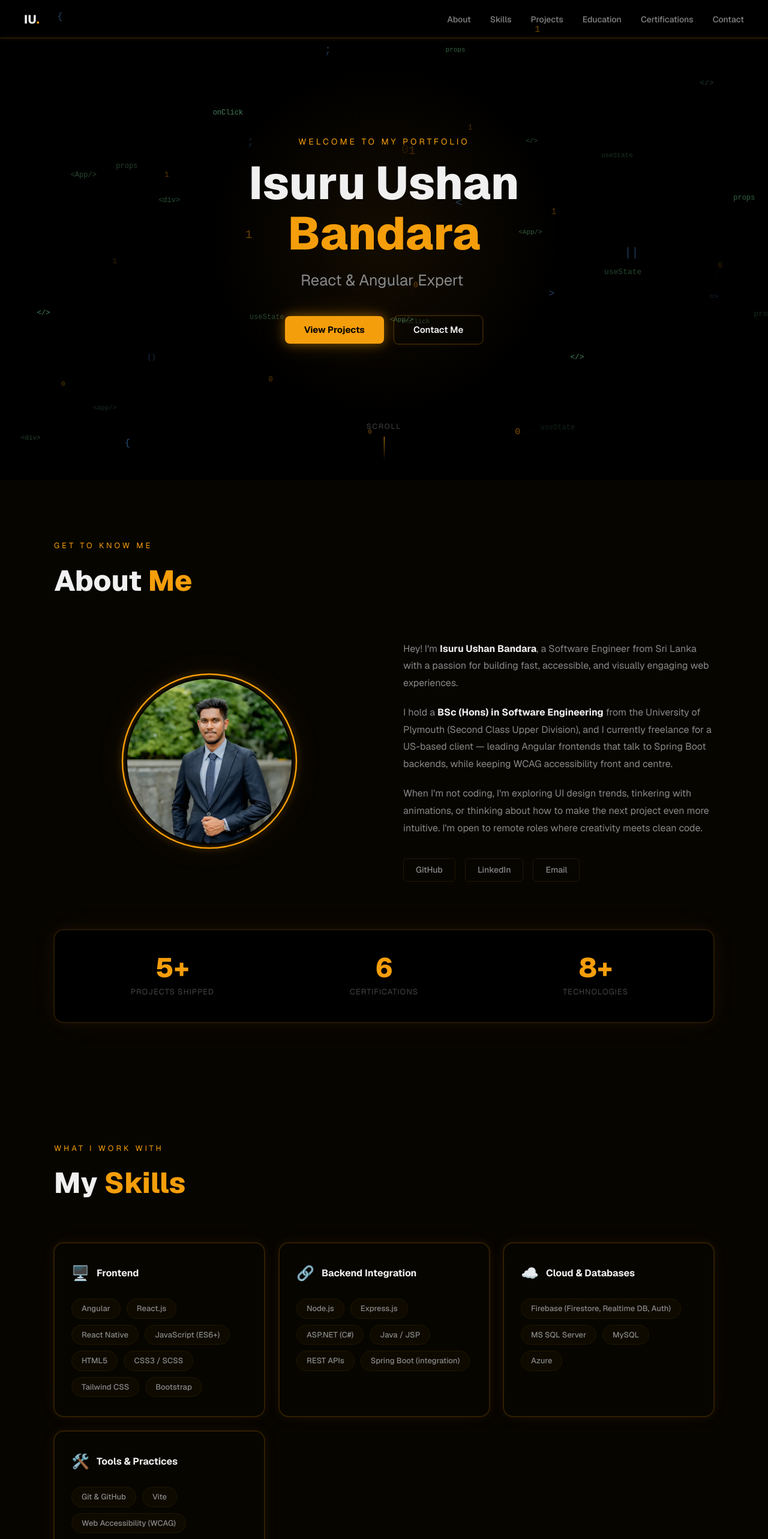
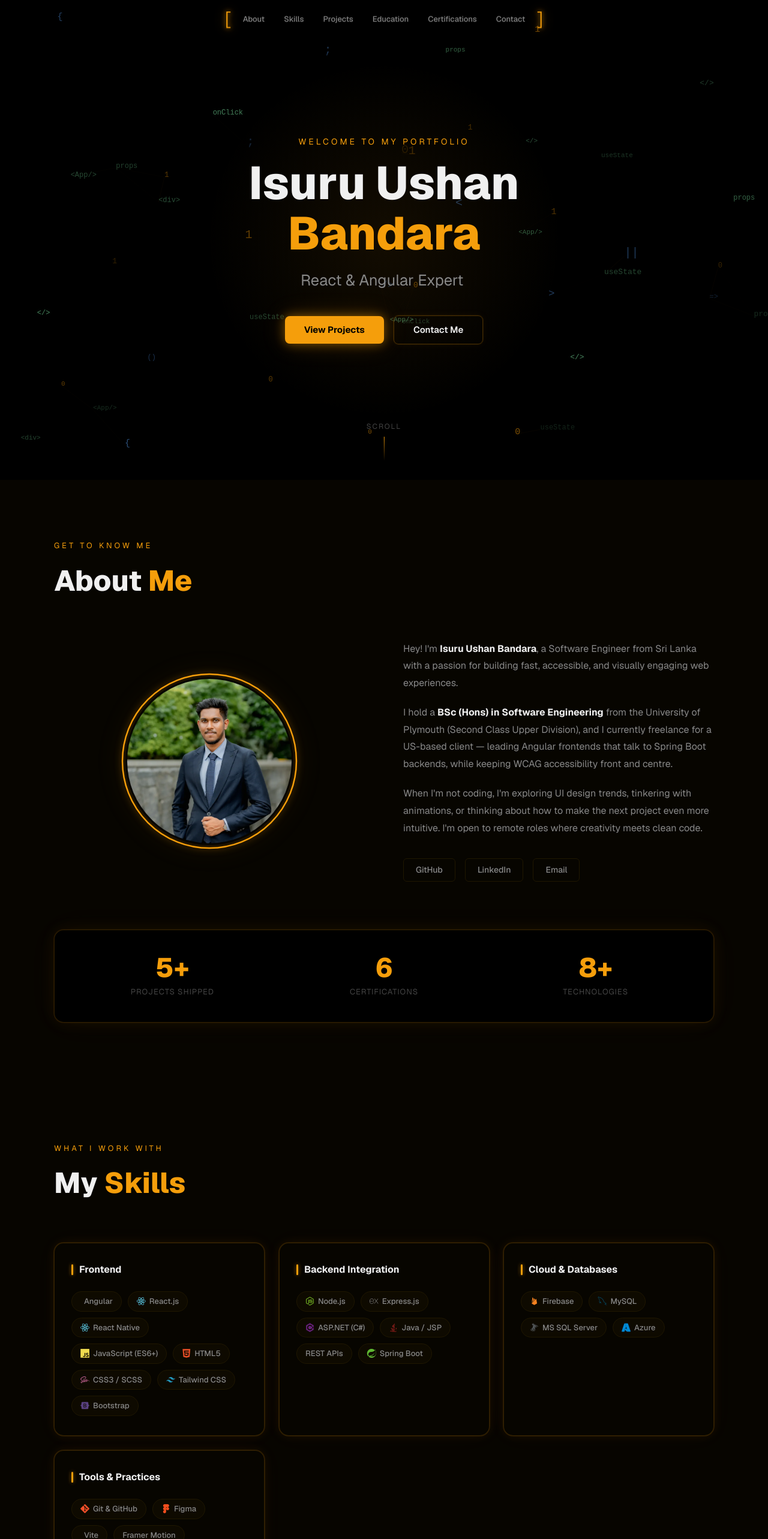
Before and after one commit to IsuruUshanBandara/IsuruUshanBandara.github.io, a React (Vite) app: page / in a window 1280 px wide. Shown: the top 2566 px of the page at 60% size. Built offline with nearby package versions, Linux system fonts and the light colour scheme; no server answers.

Commit message:
[Update]: Updated navbar styles and added scroll top button
Updated navbar styles and added scroll top button

```diff
--- a/index.html
+++ b/index.html
@@ -8,6 +8,7 @@
     <link rel="preconnect" href="https://fonts.googleapis.com" />
     <link rel="preconnect" href="https://fonts.gstatic.com" crossorigin />
     <link href="https://fonts.googleapis.com/css2?family=Geist:wght@300;400;500;600;700;800&display=swap" rel="stylesheet" />
+    <link rel="stylesheet" href="https://cdn.jsdelivr.net/gh/devicons/devicon@latest/devicon.min.css" />
   </head>
   <body>
     <div id="root"></div>
--- a/src/App.jsx
+++ b/src/App.jsx
@@ -1,4 +1,5 @@
 import Navbar from './components/Navbar'
+import ScrollToTop from './components/ScrollToTop'
 import Hero from './components/sections/Hero'
 import About from './components/sections/About'
 import Skills from './components/sections/Skills'
@@ -26,6 +27,7 @@ function App() {
       <Certifications />
       <Contact />
       <Footer />
+      <ScrollToTop />
     </main>
   )
 }
--- a/src/components/Navbar.jsx
+++ b/src/components/Navbar.jsx
@@ -9,6 +9,8 @@ const LINKS = [
   { label: 'Certifications', href: '#certifications' },
   { label: 'Contact',        href: '#contact'        },
 ]
+
+const BRACKET_GLOW = '0 0 8px rgba(245,158,11,0.9), 0 0 20px rgba(245,158,11,0.5), 0 0 40px rgba(245,158,11,0.2)'
 
 export default function Navbar() {
   const [scrolled, setScrolled] = useState(false)
@@ -28,11 +30,10 @@ export default function Navbar() {
       style={{
         position: 'fixed', top: 0, left: 0, right: 0,
         zIndex: 100,
-        padding: '0 40px',
         height: 64,
         display: 'flex',
         alignItems: 'center',
-        justifyContent: 'space-between',
+        justifyContent: 'center',
         background: scrolled ? 'rgba(4,3,0,0.92)' : 'transparent',
         backdropFilter: scrolled ? 'blur(14px)' : 'none',
         transition: 'background 0.4s, backdrop-filter 0.4s',
@@ -40,26 +41,37 @@ export default function Navbar() {
         willChange: 'transform',
       }}
     >
-      {/* Logo */}
-      <a href="#hero" style={{ textDecoration: 'none' }}>
-        <span style={{ fontWeight: 800, fontSize: 20, color: 'var(--text-primary)' }}>
-          IU<span style={{ color: 'var(--accent)' }}>.</span>
+      {/* Bracketed nav */}
+      <div style={{ display: 'flex', alignItems: 'center', gap: 0 }}>
+
+        {/* Left bracket */}
+        <span style={{
+          fontSize: 32,
+          fontWeight: 300,
+          lineHeight: 1,
+          color: 'var(--accent)',
+          textShadow: BRACKET_GLOW,
+          userSelect: 'none',
+          marginRight: 4,
+        }}>
+          [
         </span>
-      </a>
 
-      {/* Nav links */}
-      <ul style={{ display: 'flex', gap: 32, listStyle: 'none', margin: 0, padding: 0 }}>
+        {/* Links */}
+        <ul style={{ display: 'flex', gap: 0, listStyle: 'none', margin: 0, padding: 0 }}>
           {LINKS.map(link => (
             <li key={link.href}>
               <a
                 href={link.href}
                 onClick={() => setActive(link.href)}
                 style={{
+                  display: 'block',
                   textDecoration: 'none',
-                fontSize: 14,
-                fontWeight: 500,
+                  fontSize: 13,
+                  fontWeight: active === link.href ? 600 : 500,
                   color: active === link.href ? 'var(--accent)' : 'var(--text-secondary)',
-                transition: 'color 0.2s',
+                  padding: '0 16px',
+                  transition: 'color 0.2s, font-weight 0.2s',
                 }}
                 onMouseEnter={e => e.currentTarget.style.color = 'var(--text-primary)'}
                 onMouseLeave={e => {
@@ -74,17 +86,20 @@ export default function Navbar() {
           ))}
         </ul>
 
-      {/* Glowing bottom border line */}
-      <div style={{
-        position: 'absolute',
-        bottom: 0, left: 0, right: 0,
-        height: '1px',
-        background: `rgba(245,158,11,${scrolled ? '0.55' : '0.28'})`,
-        boxShadow: scrolled
-          ? '0 0 8px rgba(245,158,11,0.6), 0 0 22px rgba(245,158,11,0.3), 0 0 50px rgba(245,158,11,0.12)'
-          : '0 0 6px rgba(245,158,11,0.35), 0 0 16px rgba(245,158,11,0.14)',
-        transition: 'background 0.4s, box-shadow 0.4s',
-      }} />
+        {/* Right bracket */}
+        <span style={{
+          fontSize: 32,
+          fontWeight: 300,
+          lineHeight: 1,
+          color: 'var(--accent)',
+          textShadow: BRACKET_GLOW,
+          userSelect: 'none',
+          marginLeft: 4,
+        }}>
+          ]
+        </span>
+
+      </div>
     </motion.nav>
   )
 }
--- /dev/null
+++ b/src/components/ScrollToTop.jsx
@@ -0,0 +1,54 @@
+import { useState, useEffect } from 'react'
+import { motion, AnimatePresence } from 'framer-motion'
+
+export default function ScrollToTop() {
+  const [visible, setVisible] = useState(false)
+
+  useEffect(() => {
+    const onScroll = () => setVisible(window.scrollY > 400)
+    window.addEventListener('scroll', onScroll, { passive: true })
+    return () => window.removeEventListener('scroll', onScroll)
+  }, [])
+
+  const scrollUp = () => window.scrollTo({ top: 0, behavior: 'smooth' })
+
+  return (
+    <AnimatePresence>
+      {visible && (
+        <motion.button
+          key="scroll-top"
+          onClick={scrollUp}
+          initial={{ opacity: 0, y: 20, scale: 0.8 }}
+          animate={{ opacity: 1, y: 0,  scale: 1   }}
+          exit={{    opacity: 0, y: 20, scale: 0.8 }}
+          transition={{ duration: 0.25, ease: 'easeOut' }}
+          whileHover={{ scale: 1.12, boxShadow: '0 0 0 1px rgba(245,158,11,0.8), 0 0 20px rgba(245,158,11,0.5), 0 0 44px rgba(245,158,11,0.2)' }}
+          whileTap={{ scale: 0.95 }}
+          aria-label="Scroll to top"
+          style={{
+            position: 'fixed',
+            bottom: 36,
+            right: 36,
+            zIndex: 200,
+            width: 46,
+            height: 46,
+            borderRadius: '50%',
+            background: 'rgba(4,3,0,0.85)',
+            border: '1px solid rgba(245,158,11,0.45)',
+            color: 'var(--accent)',
+            fontSize: 20,
+            display: 'flex',
+            alignItems: 'center',
+            justifyContent: 'center',
+            cursor: 'pointer',
+            backdropFilter: 'blur(12px)',
+            boxShadow: '0 0 0 1px rgba(245,158,11,0.28), 0 0 14px rgba(245,158,11,0.2)',
+            transition: 'box-shadow 0.2s',
+          }}
+        >
+          ↑
+        </motion.button>
+      )}
+    </AnimatePresence>
+  )
+}
--- a/src/components/sections/Contact.jsx
+++ b/src/components/sections/Contact.jsx
@@ -151,7 +151,7 @@ export default function Contact() {
           or just a chat — my inbox is open.
         </motion.p>
 
-        <div style={{ display: 'grid', gridTemplateColumns: 'repeat(auto-fit, minmax(300px, 1fr))', gap: 48 }}>
+        <div style={{ display: 'grid', gridTemplateColumns: '1fr 1fr', gap: 64, alignItems: 'start' }}>
 
           {/* Contact links */}
           <motion.div
@@ -197,9 +197,9 @@ export default function Contact() {
 
           {/* Contact form */}
           <motion.form
-            custom={4} variants={fadeUp} initial="hidden" whileInView="visible" viewport={{ once: true }}
+            custom={3} variants={fadeUp} initial="hidden" whileInView="visible" viewport={{ once: true }}
             onSubmit={handleSubmit}
-            style={{ display: 'flex', flexDirection: 'column', gap: 16 }}
+            style={{ display: 'flex', flexDirection: 'column', gap: 16, margin: 0, padding: 0 }}
           >
             <div>
               <label style={{ fontSize: 13, color: 'var(--text-muted)', display: 'block', marginBottom: 6 }}>Name</label>
--- a/src/components/sections/Skills.jsx
+++ b/src/components/sections/Skills.jsx
@@ -8,30 +8,56 @@ const fadeUp = {
   }),
 }
 
+// icon: devicon class name, or null for skills with no devicon
 const SKILL_GROUPS = [
   {
     category: 'Frontend',
-    icon: '🖥️',
-    skills: ['Angular', 'React.js', 'React Native', 'JavaScript (ES6+)', 'HTML5', 'CSS3 / SCSS', 'Tailwind CSS', 'Bootstrap'],
+    skills: [
+      { name: 'Angular',           icon: 'devicon-angular-plain colored'        },
+      { name: 'React.js',          icon: 'devicon-react-original colored'        },
+      { name: 'React Native',      icon: 'devicon-react-original colored'        },
+      { name: 'JavaScript (ES6+)', icon: 'devicon-javascript-plain colored'      },
+      { name: 'HTML5',             icon: 'devicon-html5-plain colored'           },
+      { name: 'CSS3 / SCSS',       icon: 'devicon-sass-original colored'         },
+      { name: 'Tailwind CSS',      icon: 'devicon-tailwindcss-plain colored'     },
+      { name: 'Bootstrap',         icon: 'devicon-bootstrap-plain colored'       },
+    ],
   },
   {
     category: 'Backend Integration',
-    icon: '🔗',
-    skills: ['Node.js', 'Express.js', 'ASP.NET (C#)', 'Java / JSP', 'REST APIs', 'Spring Boot (integration)'],
+    skills: [
+      { name: 'Node.js',              icon: 'devicon-nodejs-plain colored'       },
+      { name: 'Express.js',           icon: 'devicon-express-original'           },
+      { name: 'ASP.NET (C#)',         icon: 'devicon-csharp-plain colored'       },
+      { name: 'Java / JSP',           icon: 'devicon-java-plain colored'         },
+      { name: 'REST APIs',            icon: null                                  },
+      { name: 'Spring Boot',          icon: 'devicon-spring-plain colored'       },
+    ],
   },
   {
     category: 'Cloud & Databases',
-    icon: '☁️',
-    skills: ['Firebase (Firestore, Realtime DB, Auth)', 'MS SQL Server', 'MySQL', 'Azure'],
+    skills: [
+      { name: 'Firebase',      icon: 'devicon-firebase-plain colored'            },
+      { name: 'MySQL',         icon: 'devicon-mysql-plain colored'               },
+      { name: 'MS SQL Server', icon: 'devicon-microsoftsqlserver-plain colored'  },
+      { name: 'Azure',         icon: 'devicon-azure-plain colored'               },
+    ],
   },
   {
     category: 'Tools & Practices',
-    icon: '🛠️',
-    skills: ['Git & GitHub', 'Vite', 'Web Accessibility (WCAG)', 'User Testing', 'Framer Motion', 'Figma'],
+    skills: [
+      { name: 'Git & GitHub',           icon: 'devicon-git-plain colored'        },
+      { name: 'Figma',                  icon: 'devicon-figma-plain colored'      },
+      { name: 'Vite',                   icon: 'devicon-vitejs-plain colored'     },
+      { name: 'Framer Motion',          icon: null                               },
+      { name: 'Web Accessibility (WCAG)', icon: null                             },
+      { name: 'User Testing',           icon: null                               },
+      { name: 'Draw.io',               icon: null                               },
+    ],
   },
 ]
 
-function SkillPill({ label, index }) {
+function SkillPill({ skill, index }) {
   return (
     <motion.span
       custom={index}
@@ -49,8 +75,10 @@ function SkillPill({ label, index }) {
         transition: { type: 'spring', stiffness: 420, damping: 16 },
       }}
       style={{
-        display: 'inline-block',
-        padding: '6px 16px',
+        display: 'inline-flex',
+        alignItems: 'center',
+        gap: 6,
+        padding: '6px 14px',
         border: '1px solid var(--border)',
         borderRadius: 99,
         fontSize: 13,
@@ -60,7 +88,13 @@ function SkillPill({ label, index }) {
         cursor: 'default',
       }}
     >
-      {label}
+      {skill.icon && (
+        <i
+          className={skill.icon}
+          style={{ fontSize: 15, lineHeight: 1, flexShrink: 0 }}
+        />
+      )}
+      {skill.name}
     </motion.span>
   )
 }
@@ -90,15 +124,15 @@ function SkillCard({ group, cardIndex }) {
         transition: { duration: 0.28 },
       }}
     >
-      <div style={{ display: 'flex', alignItems: 'center', gap: 12, marginBottom: 24 }}>
-        <span style={{ fontSize: 24 }}>{group.icon}</span>
+      <div style={{ display: 'flex', alignItems: 'center', gap: 10, marginBottom: 24 }}>
+        <span style={{ width: 3, height: 18, background: 'var(--accent)', borderRadius: 99, display: 'inline-block', boxShadow: '0 0 6px rgba(245,158,11,0.6)' }} />
         <h3 style={{ fontSize: 16, fontWeight: 700, color: 'var(--text-primary)', margin: 0 }}>
           {group.category}
         </h3>
       </div>
       <div style={{ display: 'flex', flexWrap: 'wrap', gap: 10 }}>
         {group.skills.map((skill, i) => (
-          <SkillPill key={skill} label={skill} index={i} />
+          <SkillPill key={skill.name} skill={skill} index={i} />
         ))}
       </div>
     </motion.div>
```
Lines whose indentation alone changed are shown as unchanged.
